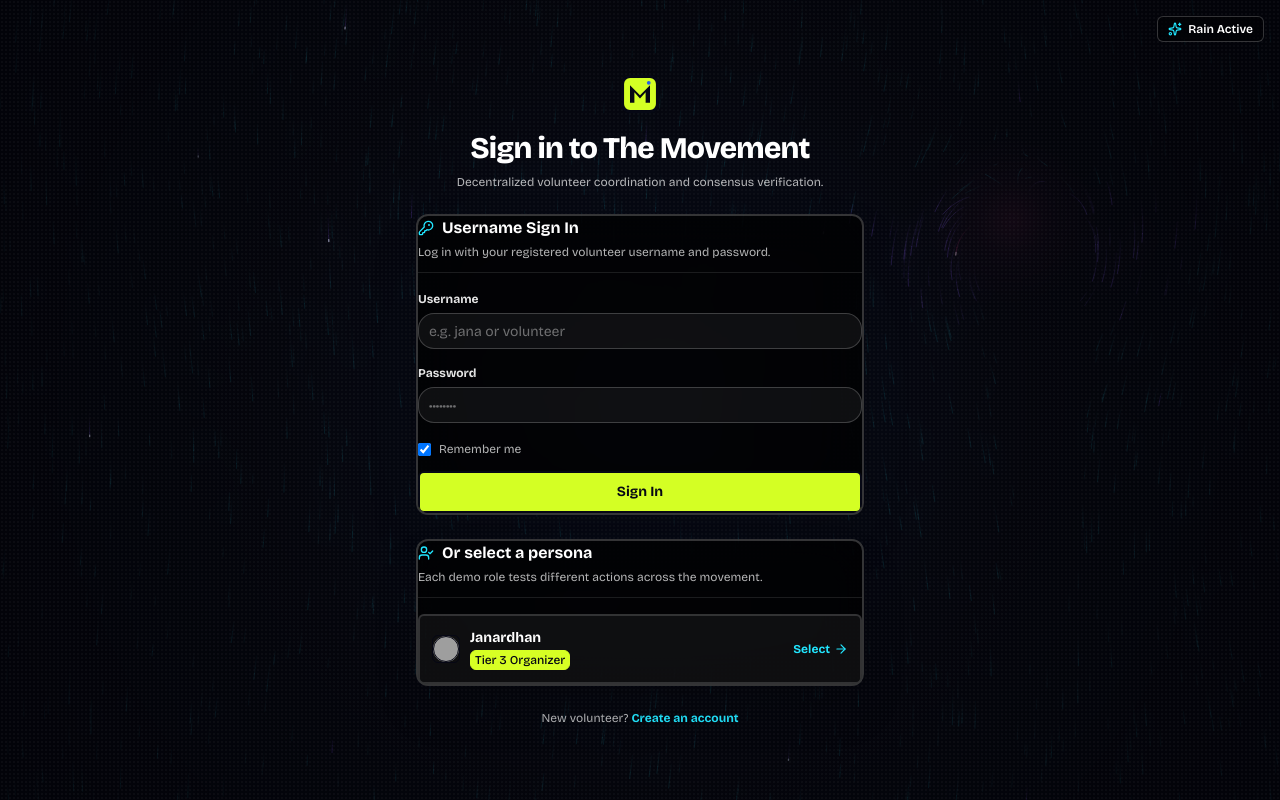
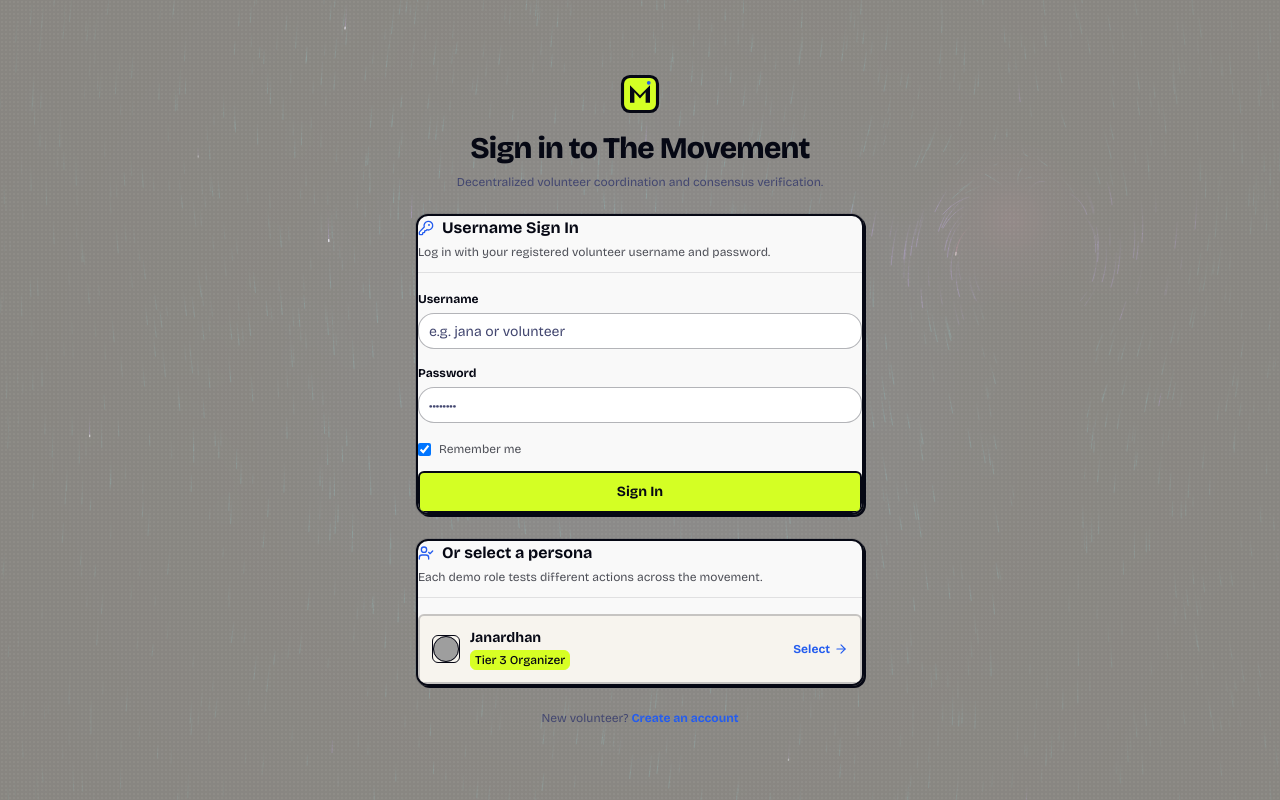
Before and after one commit to JanardhanS56/The-movement-v2, a Next.js app: page /sign-in in a window 1280 px wide. Built offline with nearby package versions, Linux system fonts and the light colour scheme; grey boxes are pictures that could not be loaded.

Commit message:
refactor(ui): make DataRain permanently active and remove toggle buttons/watermarks from home and sign-in pages

```diff
--- a/src/app/page.tsx
+++ b/src/app/page.tsx
@@ -6,14 +6,13 @@ import { useRouter } from "next/navigation"
 import { useAuth } from "@/components/providers/AuthProvider"
 import { Button } from "@/components/ui/button"
 import { Card, CardHeader, CardTitle, CardDescription } from "@/components/ui/card"
-import { Megaphone, MapPin, CheckSquare, Sparkles } from "lucide-react"
+import { Megaphone, MapPin, CheckSquare } from "lucide-react"
 import { Monogram } from "@/components/shared/Monogram"
 import DataRain from "@/components/ui/data-rain"
 
 export default function LandingPage() {
   const router = useRouter()
   const { isAuthenticated } = useAuth()
-  const [enableAmbientRain, setEnableAmbientRain] = React.useState(true)
 
   // Redirect signed-in users directly to /feed
   React.useEffect(() => {
@@ -24,11 +23,11 @@ export default function LandingPage() {
 
   return (
     <div className="relative min-h-screen bg-background text-foreground flex flex-col justify-between p-6 sm:p-12 overflow-hidden">
-      {enableAmbientRain && (
-        <div className="fixed inset-0 z-0 pointer-events-none opacity-60">
-          <DataRain fullscreen count={1800} flowSpeed={0.8} obstacleRadius={55} />
-        </div>
-      )}
+      {/* Interactive DataRain Ambient Particle Field - Always Active */}
+      <div className="fixed inset-0 z-0 pointer-events-none opacity-50">
+        <DataRain fullscreen count={1600} flowSpeed={0.75} obstacleRadius={50} />
+      </div>
+
       {/* Top Bar */}
       <header className="relative z-10 flex items-center justify-between max-w-5xl mx-auto w-full pb-8">
         <div className="flex items-center gap-2.5">
@@ -36,15 +35,6 @@ export default function LandingPage() {
           <span className="font-black text-xl tracking-tight text-foreground font-sans">The Movement</span>
         </div>
         <div className="flex items-center gap-3">
-          <button
-            type="button"
-            onClick={() => setEnableAmbientRain((prev) => !prev)}
-            className="flex items-center gap-1.5 rounded-sm border border-border bg-card/80 px-2.5 py-1 text-xs font-semibold backdrop-blur-sm hover:bg-muted transition"
-            title="Toggle Ambient Data Rain"
-          >
-            <Sparkles className="h-3.5 w-3.5 text-primary" aria-hidden="true" />
-            <span className="hidden sm:inline">{enableAmbientRain ? "Rain Active" : "Ambient Rain"}</span>
-          </button>
           <Link href="/data-rain">
             <Button variant="outline" size="sm" className="font-bold">
               Data Rain
--- a/src/app/sign-in/page.tsx
+++ b/src/app/sign-in/page.tsx
@@ -12,7 +12,7 @@ import { UserAvatar } from "@/components/shared/UserAvatar"
 import { Monogram } from "@/components/shared/Monogram"
 import { SEED_USERS } from "@/lib/mocks/seed-data"
 import { UserTier } from "@/lib/schemas/user.schema"
-import { ArrowRight, KeyRound, UserCheck, Sparkles } from "lucide-react"
+import { ArrowRight, KeyRound, UserCheck } from "lucide-react"
 import { logUserSession } from "@/lib/session-logger"
 import DataRain from "@/components/ui/data-rain"
 
@@ -26,7 +26,6 @@ export default function SignInPage() {
   const [rememberMe, setRememberMe] = React.useState(true)
   const [loading, setLoading] = React.useState(false)
   const [loginError, setLoginError] = React.useState<string | null>(null)
-  const [enableAmbientRain, setEnableAmbientRain] = React.useState(true)
 
   React.useEffect(() => {
     if (typeof window !== "undefined") {
@@ -102,63 +101,48 @@ export default function SignInPage() {
   return (
     <main
       id="main-content"
-      className="relative min-h-screen bg-[#05070d] text-white flex flex-col items-center justify-center p-4 sm:p-8 overflow-hidden"
+      className="relative min-h-screen bg-ivory text-ink flex flex-col items-center justify-center p-4 sm:p-8 overflow-hidden"
     >
-      {/* Interactive DataRain Ambient Particle Field */}
-      {enableAmbientRain && (
-        <div className="fixed inset-0 z-0 pointer-events-none opacity-60">
-          <DataRain fullscreen count={1800} flowSpeed={0.8} obstacleRadius={55} />
-        </div>
-      )}
-
-      {/* Top Bar Switcher */}
-      <div className="absolute top-4 right-4 z-20 flex items-center gap-2">
-        <button
-          type="button"
-          onClick={() => setEnableAmbientRain((prev) => !prev)}
-          className="flex items-center gap-1.5 rounded-sm border border-white/20 bg-black/40 px-2.5 py-1 text-xs font-semibold text-white backdrop-blur-md hover:bg-white/10 transition"
-          title="Toggle Ambient Data Rain"
-        >
-          <Sparkles className="h-3.5 w-3.5 text-[#22e6ff]" aria-hidden="true" />
-          <span className="hidden sm:inline">{enableAmbientRain ? "Rain Active" : "Ambient Rain"}</span>
-        </button>
+      {/* Interactive DataRain Ambient Particle Field - Always Active in Background */}
+      <div className="fixed inset-0 z-0 pointer-events-none opacity-45">
+        <DataRain fullscreen count={1800} flowSpeed={0.8} obstacleRadius={55} />
       </div>
 
       <div className="relative z-10 w-full max-w-md space-y-6">
         {/* Brand Header */}
         <div className="text-center space-y-2">
           <div className="inline-flex items-center justify-center mb-2">
-            <Monogram className="h-10 w-10 text-white" />
+            <Monogram className="h-10 w-10" />
           </div>
-          <h1 className="text-3xl font-black tracking-tight text-white font-sans">
+          <h1 className="text-3xl font-black tracking-tight text-ink font-sans">
             Sign in to The Movement
           </h1>
-          <p className="text-xs text-white/70">
+          <p className="text-xs text-muted-foreground">
             Decentralized volunteer coordination and consensus verification.
           </p>
         </div>
 
         {/* Username Login Card */}
-        <Card className="border-2 border-white/20 bg-black/75 shadow-2xl backdrop-blur-xl text-white">
-          <CardHeader className="pb-3 border-b border-white/10">
-            <CardTitle className="text-base font-bold text-white flex items-center gap-2">
-              <KeyRound className="w-4 h-4 text-[#22e6ff]" />
+        <Card className="border-2 border-ink bg-white/95 shadow-hard-sm backdrop-blur-sm">
+          <CardHeader className="pb-3 border-b border-ink/10">
+            <CardTitle className="text-base font-bold text-ink flex items-center gap-2">
+              <KeyRound className="w-4 h-4 text-cobalt" />
               <span>Username Sign In</span>
             </CardTitle>
-            <CardDescription className="text-xs text-white/70">
+            <CardDescription className="text-xs text-ink/70">
               Log in with your registered volunteer username and password.
             </CardDescription>
           </CardHeader>
           <CardContent className="pt-4">
             <form onSubmit={handleUsernameLogin} className="space-y-3.5">
               {loginError && (
-                <div role="alert" className="p-2.5 rounded-sm bg-tomato/20 border border-tomato/40 text-tomato text-xs font-medium">
+                <div role="alert" className="p-2.5 rounded-sm bg-tomato/10 border border-tomato/30 text-tomato text-xs font-medium">
                   {loginError}
                 </div>
               )}
 
               <div className="space-y-1">
-                <label htmlFor="login_username" className="text-xs font-bold text-white/90">
+                <label htmlFor="login_username" className="text-xs font-bold text-ink">
                   Username
                 </label>
                 <Input
@@ -167,12 +151,12 @@ export default function SignInPage() {
                   value={username}
                   onChange={(e) => setUsername(e.target.value)}
                   placeholder="e.g. jana or volunteer"
-                  className="h-9 border border-white/20 bg-white/5 text-white placeholder:text-white/40 focus:border-[#22e6ff]"
+                  className="h-9 border border-ink/30 bg-white"
                 />
               </div>
 
               <div className="space-y-1">
-                <label htmlFor="login_password" className="text-xs font-bold text-white/90">
+                <label htmlFor="login_password" className="text-xs font-bold text-ink">
                   Password
                 </label>
                 <Input
@@ -182,18 +166,18 @@ export default function SignInPage() {
                   value={password}
                   onChange={(e) => setPassword(e.target.value)}
                   placeholder="••••••••"
-                  className="h-9 border border-white/20 bg-white/5 text-white placeholder:text-white/40 focus:border-[#22e6ff]"
+                  className="h-9 border border-ink/30 bg-white"
                 />
               </div>
 
               {/* Remember Me Checkbox */}
               <div className="flex items-center justify-between text-xs pt-1">
-                <label className="flex items-center gap-2 text-white/70 cursor-pointer select-none">
+                <label className="flex items-center gap-2 text-ink/70 cursor-pointer select-none">
                   <input
                     type="checkbox"
                     checked={rememberMe}
                     onChange={(e) => setRememberMe(e.target.checked)}
-                    className="rounded-xs border-white/30 bg-white/10 text-cobalt focus:ring-1 focus:ring-ring"
+                    className="rounded-xs border-ink bg-white text-cobalt focus:ring-1 focus:ring-ring"
                   />
                   <span>Remember me</span>
                 </label>
@@ -207,13 +191,13 @@ export default function SignInPage() {
         </Card>
 
         {/* Persona Selection Card */}
-        <Card className="border-2 border-white/20 bg-black/75 shadow-2xl backdrop-blur-xl text-white">
-          <CardHeader className="pb-3 border-b border-white/10">
-            <CardTitle className="text-base font-bold text-white flex items-center gap-2">
-              <UserCheck className="w-4 h-4 text-[#22e6ff]" />
+        <Card className="border-2 border-ink bg-white/95 shadow-hard-sm backdrop-blur-sm">
+          <CardHeader className="pb-3 border-b border-ink/10">
+            <CardTitle className="text-base font-bold text-ink flex items-center gap-2">
+              <UserCheck className="w-4 h-4 text-cobalt" />
               <span>Or select a persona</span>
             </CardTitle>
-            <CardDescription className="text-xs text-white/70">
+            <CardDescription className="text-xs text-ink/70">
               Each demo role tests different actions across the movement.
             </CardDescription>
           </CardHeader>
@@ -227,14 +211,14 @@ export default function SignInPage() {
                   onClick={() => handleSelectUser(seedUser.id)}
                   className={`w-full flex items-center justify-between p-3 rounded-sm border-2 text-left transition-all focus-visible:outline-none focus-visible:ring-2 focus-visible:ring-ring ${
                     isCurrent
-                      ? "border-white/40 bg-cobalt text-white shadow-hard-xs"
-                      : "border-white/15 bg-white/5 hover:bg-white/10 hover:border-white/30 text-white"
+                      ? "border-ink bg-cobalt text-white shadow-hard-xs"
+                      : "border-ink/20 bg-ivory/50 hover:bg-ivory hover:border-ink text-ink"
                   }`}
                 >
                   <div className="flex items-center gap-2.5 min-w-0">
                     <UserAvatar name={seedUser.display_name} avatarUrl={seedUser.avatar_url} className="w-7 h-7 text-xs" />
                     <div className="min-w-0">
-                      <p className="text-sm font-bold truncate text-white">
+                      <p className={`text-sm font-bold truncate ${isCurrent ? "text-white" : "text-ink"}`}>
                         {seedUser.display_name}
                       </p>
                       <TierBadge
@@ -250,7 +234,7 @@ export default function SignInPage() {
                         Active
                       </span>
                     ) : (
-                      <span className="text-[#22e6ff] flex items-center gap-1">
+                      <span className="text-cobalt flex items-center gap-1">
                         <span>Select</span>
                         <ArrowRight className="h-3.5 w-3.5" aria-hidden="true" />
                       </span>
@@ -262,9 +246,9 @@ export default function SignInPage() {
           </CardContent>
         </Card>
 
-        <div className="text-center text-xs text-white/70">
+        <div className="text-center text-xs text-muted-foreground">
           New volunteer?{" "}
-          <Link href="/sign-up" className="text-[#22e6ff] hover:underline font-bold">
+          <Link href="/sign-up" className="text-cobalt hover:underline font-bold">
             Create an account
           </Link>
         </div>
@@ -275,7 +259,7 @@ export default function SignInPage() {
               variant="outline"
               size="sm"
               onClick={() => router.push("/feed")}
-              className="text-xs border-2 border-white/20 bg-white/10 hover:bg-white/20 text-white font-bold shadow-hard-xs"
+              className="text-xs border-2 border-ink bg-white hover:bg-ivory text-ink font-bold shadow-hard-xs"
             >
               Continue to feed as {user.display_name}
             </Button>
```
